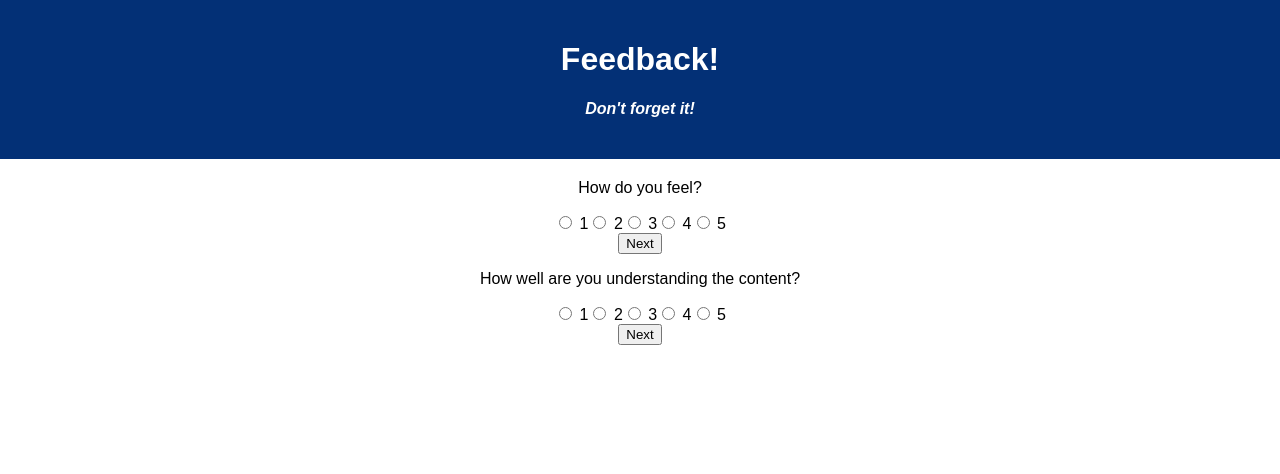
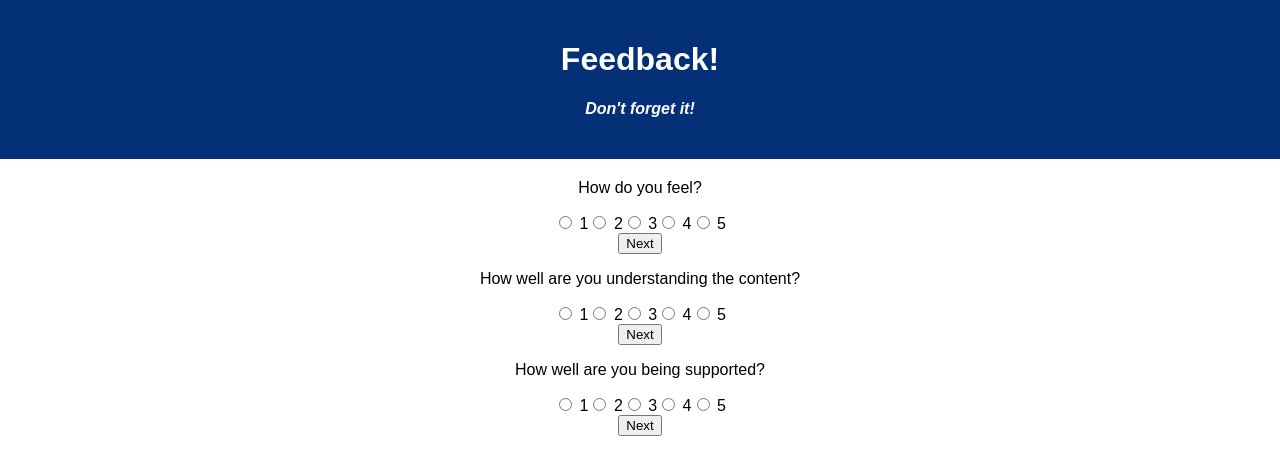
Before and after one commit to sam-c-freeman/weekend-redux-feedback-loop, a React (Create React App) app: page / in a window 1280 px wide. Shown: the top 474 px of the page. Built offline with nearby package versions, Linux system fonts and the light colour scheme.

Commit message:
done with supported component

```diff
--- a/src/components/App/App.jsx
+++ b/src/components/App/App.jsx
@@ -3,6 +3,7 @@ import axios from 'axios';
 import './App.css';
 import FeelingForm from '../FeelingForm/FeelingForm';
 import UnderstandingForm from '../UnderstandingForm/UnderstandingForm';
+import SupportedForm from '../SupportedForm/SupportedForm';
 
 function App() {
 
@@ -16,6 +17,8 @@ function App() {
       </header>
       <FeelingForm />
       <UnderstandingForm/>
+      <SupportedForm />
+
     </div>
   );
 }
--- a/src/components/SupportedForm/SupportedForm.jsx
+++ b/src/components/SupportedForm/SupportedForm.jsx
@@ -0,0 +1,71 @@
+import {useState} from 'react';
+import {useHistory} from 'react-router-dom';
+import {useDispatch} from 'react-redux';
+
+function SupportedForm (){
+    const[supportedRating, setSupportedRating] = useState('');
+    //what should default rating be?
+    //How will I clear it?
+
+    const dispatch = useDispatch();
+
+    const submit = () =>{
+        event.preventDefault();
+        const action = {
+            type: 'SET_SUPPORTED',
+            payload: supportedRating
+        }
+        dispatch(action);
+
+    }
+
+    const handleChange = (event) => {
+        setSupportedRating(event.target.value);
+    }
+
+    const resetRadioButtons = () => {
+        submit();
+        setSupportedRating('');
+    }
+
+    return(
+        <form>
+            <p>How well are you being supported?</p>
+                <div className="radioButtons"  onChange={(event) => setSupportedRating(event.target.value)}>
+                        <input
+                            type="radio"
+                            value="1"
+                            checked={supportedRating === '1'}
+                            onChange={handleChange}
+                            name="supported"/> 1
+                        <input
+                            type="radio"
+                            value="2"
+                            checked={supportedRating === '2'}
+                            onChange={handleChange}
+                            name="supported"/> 2
+                        <input
+                            type="radio"
+                            value="3"
+                            checked={supportedRating === '3'}
+                            onChange={handleChange}
+                            name="supported"/> 3
+                        <input
+                        type="radio"
+                        value="4"
+                        checked={supportedRating === '4'}
+                        onChange={handleChange}
+                        name="supported"/> 4
+                        <input
+                        type="radio"
+                        value="5"
+                        checked={supportedRating === '5'}
+                        onChange={handleChange}
+                        name="supported"/> 5
+                </div>
+                <button type="reset" onClick={resetRadioButtons}>Next</button>
+    </form>
+    );
+}
+
+export default SupportedForm;
--- a/src/index.js
+++ b/src/index.js
@@ -27,6 +27,13 @@ const understandingRating = (state=[], action) =>{
         return state;
 }
 
+const supportedRating = (state=[], action) =>{
+    if(action.type === 'SET_SUPPORTED'){
+        return Number(action.payload);
+
+    }
+        return state;
+}
 
 
 
@@ -35,7 +42,8 @@ const storeInstance = createStore(
     combineReducers(
         {
             feelingRating,
-            understandingRating
+            understandingRating,
+            supportedRating
         }
     ),
     applyMiddleware(logger)
```
Also changed, not shown: src/Notes.md (added, +3 -0 lines).
